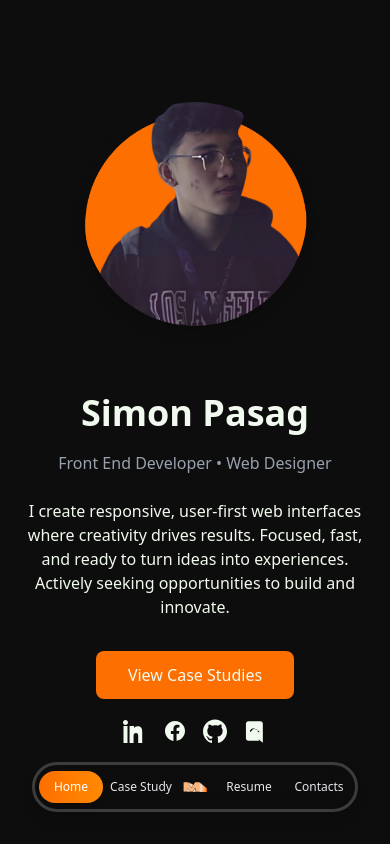
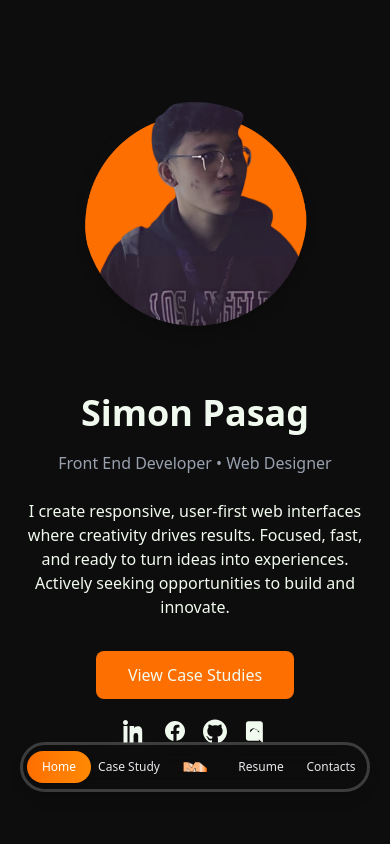
Before and after one commit to SimplyMon/mon-portfolio-2025, a Vue app: page / in a window 390 px wide. Shown: the top 844 px of the page. Built offline with nearby package versions, Linux system fonts and the light colour scheme; the HTML template or start-up script is replaced by a standard one.

Commit message:
add shrink animation in navbar

```diff
--- a/src/components/layout/navbar.vue
+++ b/src/components/layout/navbar.vue
@@ -1,32 +1,75 @@
+<script setup>
+import { ref, onMounted, onUnmounted } from "vue";
+
+const isShrunk = ref(false);
+let lastScroll = 0;
+
+const handleScroll = () => {
+  const currentScroll = window.scrollY;
+
+  if (currentScroll > lastScroll && currentScroll > 50) {
+    // Scrolling down
+    isShrunk.value = true;
+  } else if (currentScroll < lastScroll) {
+    // Scrolling up
+    isShrunk.value = false;
+  }
+
+  lastScroll = currentScroll;
+};
+
+onMounted(() => {
+  window.addEventListener("scroll", handleScroll);
+});
+
+onUnmounted(() => {
+  window.removeEventListener("scroll", handleScroll);
+});
+</script>
+
 <template>
-  <nav class="fixed w-full z-50 bottom-8 md:bottom-auto md:top-0">
-    <div
-      class="max-w-6xl mx-auto flex justify-center pt-2 md:pt-5 px-2 sm:px-4"
-    >
+  <nav
+    class="fixed w-full z-50 bottom-8 md:bottom-auto md:top-0 transition-all duration-300"
+    :class="{
+      'py-1 md:py-1.5': isShrunk,
+      'py-5 md:py-5': !isShrunk,
+    }"
+  >
+    <div class="max-w-6xl mx-auto flex justify-center px-2 sm:px-4">
       <div
-        class="flex flex-nowrap items-center justify-center gap-1.5 sm:gap-3.5 px-1 sm:px-3.5 py-1.5 border-3 border-white/20 rounded-full backdrop-blur-lg shadow-lg whitespace-nowrap"
+        class="flex flex-nowrap items-center justify-center gap-1.5 sm:gap-3.5 px-1 sm:px-3.5 py-1.5 border-3 border-white/20 rounded-full backdrop-blur-lg shadow-lg whitespace-nowrap transition-all duration-300"
+        :class="{
+          'gap-1 sm:gap-2': isShrunk,
+          'gap-1.5 sm:gap-3.5': !isShrunk,
+        }"
       >
         <!-- Left Links -->
         <router-link
           to="/"
-          class="flex items-center justify-center h-8 sm:h-10 px-1 sm:px-5 text-xs sm:text-base rounded-full transition duration-300 flex-shrink-0 w-16 sm:w-28"
-          :class="
+          class="flex items-center justify-center text-xs sm:text-base rounded-full transition-all duration-300 flex-shrink-0"
+          :class="[
             $route.path === '/'
               ? 'bg-gradient-to-r from-[#FD6F00] to-orange-400 text-white shadow-md'
-              : 'text-gray-200 hover:text-[#FD6F00]'
-          "
+              : 'text-gray-200 hover:text-[#FD6F00]',
+            isShrunk
+              ? 'h-6 sm:h-8 w-16 sm:w-24 px-1 sm:px-3'
+              : 'h-8 sm:h-10 w-16 sm:w-28 px-1 sm:px-5',
+          ]"
         >
           Home
         </router-link>
 
         <router-link
           to="/case-study"
-          class="flex items-center justify-center h-8 sm:h-10 px-1 sm:px-5 text-xs sm:text-base rounded-full transition duration-300 flex-shrink-0 w-16 sm:w-28"
-          :class="
+          class="flex items-center justify-center text-xs sm:text-base rounded-full transition-all duration-300 flex-shrink-0"
+          :class="[
             $route.path === '/case-study'
               ? 'bg-gradient-to-r from-[#FD6F00] to-orange-400 text-white shadow-md'
-              : 'text-gray-200 hover:text-[#FD6F00]'
-          "
+              : 'text-gray-200 hover:text-[#FD6F00]',
+            isShrunk
+              ? 'h-6 sm:h-8 w-16 sm:w-24 px-1 sm:px-3'
+              : 'h-8 sm:h-10 w-16 sm:w-28 px-1 sm:px-5',
+          ]"
         >
           Case Study
         </router-link>
@@ -34,36 +77,46 @@
         <!-- Center Logo -->
         <router-link
           to="/"
-          class="flex items-center px-1 sm:px-4 flex-shrink-0"
+          class="flex items-center flex-shrink-0 transition-all duration-300"
         >
           <img
             src="../../assets/images/logo.png"
             alt="Logo"
-            class="w-6 sm:w-20 object-contain"
+            class="object-contain transition-all duration-300 mx-4"
+            :class="{
+              'w-6 sm:w-12': isShrunk,
+              'w-6 sm:w-20': !isShrunk,
+            }"
           />
         </router-link>
 
         <!-- Right Links -->
         <router-link
           to="/resume"
-          class="flex items-center justify-center h-8 sm:h-10 px-1 sm:px-5 text-xs sm:text-base rounded-full transition duration-300 flex-shrink-0 w-16 sm:w-28"
-          :class="
+          class="flex items-center justify-center text-xs sm:text-base rounded-full transition-all duration-300 flex-shrink-0"
+          :class="[
             $route.path === '/resume'
               ? 'bg-gradient-to-r from-[#FD6F00] to-orange-400 text-white shadow-md'
-              : 'text-gray-200 hover:text-[#FD6F00]'
-          "
+              : 'text-gray-200 hover:text-[#FD6F00]',
+            isShrunk
+              ? 'h-6 sm:h-8 w-16 sm:w-24 px-1 sm:px-3'
+              : 'h-8 sm:h-10 w-16 sm:w-28 px-1 sm:px-5',
+          ]"
         >
           Resume
         </router-link>
 
         <router-link
           to="/contacts"
-          class="flex items-center justify-center h-8 sm:h-10 px-1 sm:px-5 text-xs sm:text-base rounded-full transition duration-300 flex-shrink-0 w-16 sm:w-28"
-          :class="
+          class="flex items-center justify-center text-xs sm:text-base rounded-full transition-all duration-300 flex-shrink-0"
+          :class="[
             $route.path === '/contacts'
               ? 'bg-gradient-to-r from-[#FD6F00] to-orange-400 text-white shadow-md'
-              : 'text-gray-200 hover:text-[#FD6F00]'
-          "
+              : 'text-gray-200 hover:text-[#FD6F00]',
+            isShrunk
+              ? 'h-6 sm:h-8 w-16 sm:w-24 px-1 sm:px-3'
+              : 'h-8 sm:h-10 w-16 sm:w-28 px-1 sm:px-5',
+          ]"
         >
           Contacts
         </router-link>
```
